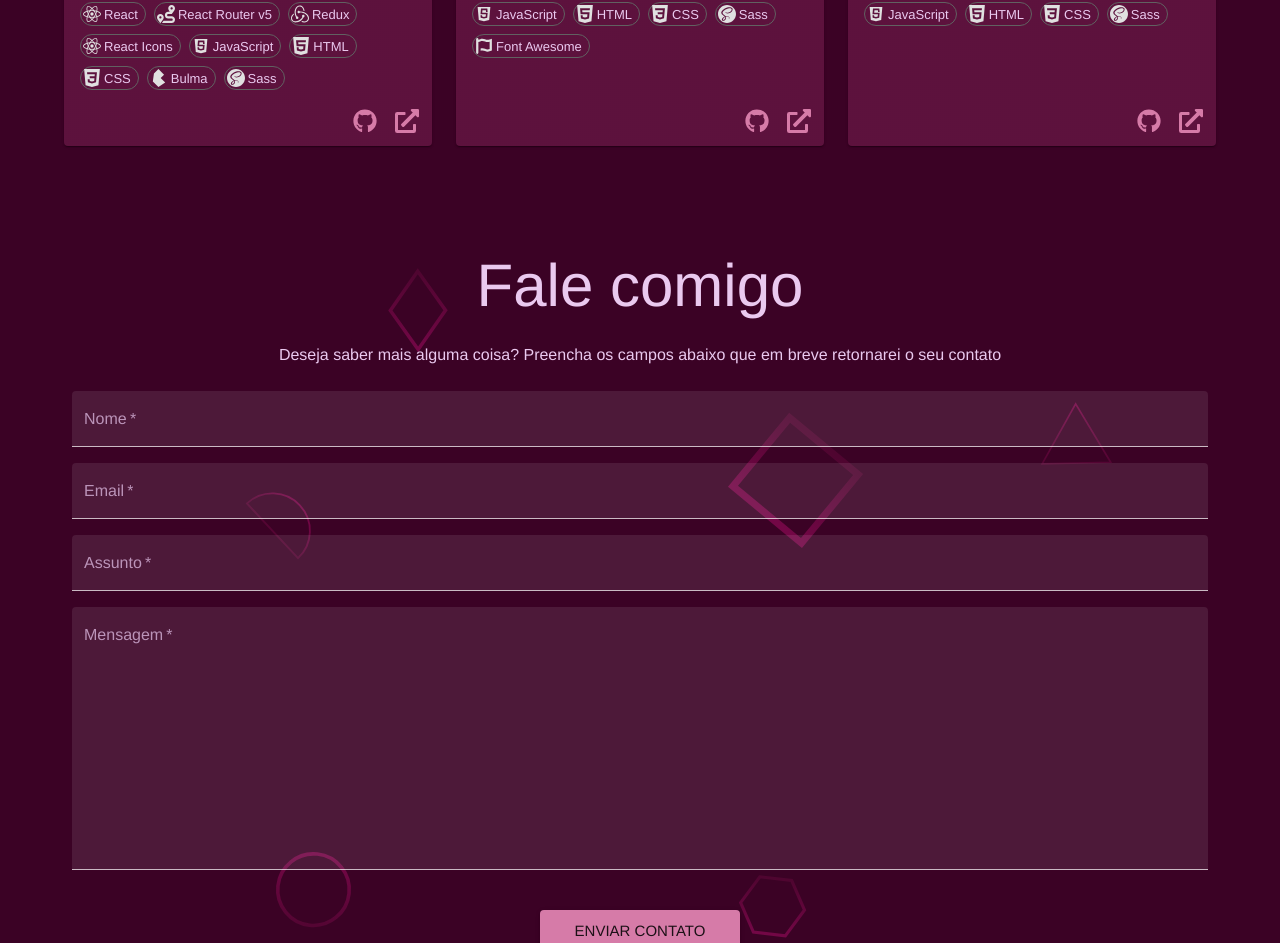
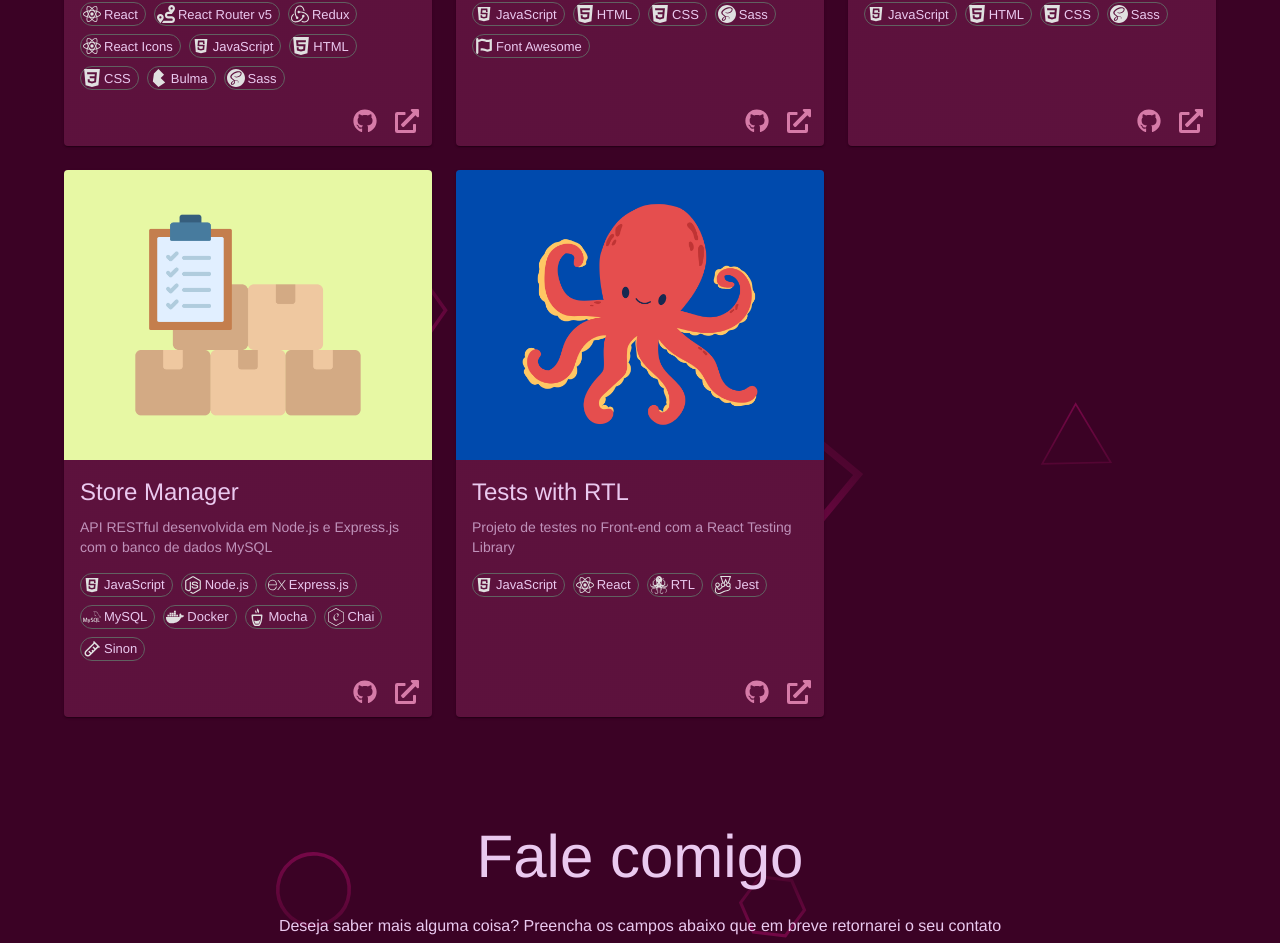
Before and after one commit to raphaelalmeidamartins/raphaelalmeidamartins.github.io, a React (Create React App) app: page / in a window 1280 px wide. Shown: the part 3233-4176 px from the top of the page. Built offline with nearby package versions, Linux system fonts and the light colour scheme; a web font is replaced by a local one.

Commit message:
:sparkles: feat: add more projects and tools data

```diff
--- a/src/data/projectsData.js
+++ b/src/data/projectsData.js
@@ -117,6 +117,42 @@ const projectsData = [
     repositoryLink: 'https://github.com/raphaelalmeidamartins/trybewarts',
     deployLink: 'https://raphaelalmeidamartins.github.io/trybewarts/',
   },
+  {
+    id: 7,
+    title: 'Store Manager',
+    type: 'Back-end',
+    screenshot: screenshotsData[7],
+    description:
+      'API RESTful desenvolvida em Node.js e Express.js com o banco de dados MySQL',
+    tools: [
+      toolsData.javaScript,
+      toolsData.node,
+      toolsData.express,
+      toolsData.mySQL,
+      toolsData.docker,
+      toolsData.mocha,
+      toolsData.chai,
+      toolsData.sinon,
+    ],
+    repositoryLink: 'https://github.com/raphaelalmeidamartins/store-manager',
+    deployLink: 'https://github.com/raphaelalmeidamartins/store-manager',
+  },
+  {
+    id: 8,
+    title: 'Tests with RTL',
+    type: 'Front-end',
+    screenshot: screenshotsData[8],
+    description:
+      'Projeto de testes no Front-end com a React Testing Library',
+    tools: [
+      toolsData.javaScript,
+      toolsData.react,
+      toolsData.rtl,
+      toolsData.jest,
+    ],
+    repositoryLink: 'https://github.com/raphaelalmeidamartins/tests-with-react-testing-library',
+    deployLink: 'https://github.com/raphaelalmeidamartins/tests-with-react-testing-library',
+  },
 ];
 
 export default projectsData;
--- a/src/data/screenshotsData.js
+++ b/src/data/screenshotsData.js
@@ -4,6 +4,8 @@ import onlineStore from '../assets/project-screenshots/online-store.png';
 import wallet from '../assets/project-screenshots/wallet.png';
 import todoList from '../assets/project-screenshots/todo-list.png';
 import trybewarts from '../assets/project-screenshots/trybewarts.png';
+import storeManager from '../assets/project-screenshots/store-manager.png';
+import testsWithRTL from '../assets/project-screenshots/tests-with-rtl.png';
 
 const screenshotsData = {
   1: sonicTrunfo,
@@ -12,6 +14,8 @@ const screenshotsData = {
   4: wallet,
   5: todoList,
   6: trybewarts,
+  7: storeManager,
+  8: testsWithRTL,
 };
 
 export default screenshotsData;
--- a/src/data/toolsData.js
+++ b/src/data/toolsData.js
@@ -1,10 +1,11 @@
 import React from 'react';
 import { DiJavascript } from 'react-icons/di';
-import { FaRoute, FaFontAwesomeFlag } from 'react-icons/fa';
+import { FaRoute, FaFontAwesomeFlag, FaNodeJs, FaDocker } from 'react-icons/fa';
 import {
   SiBulma, SiCss3, SiHtml5, SiReact,
-  SiRedux, SiSass, SiTestinglibrary
+  SiRedux, SiSass, SiTestinglibrary, SiExpress, SiMysql, SiMocha, SiChai, SiJest,
 } from 'react-icons/si';
+import { BiTestTube } from 'react-icons/bi';
 
 const toolsData = {
   fontAwesome: {
@@ -59,6 +60,38 @@ const toolsData = {
     icon: <SiSass />,
     label: 'Sass',
   },
+  node: {
+    icon: <FaNodeJs />,
+    label: 'Node.js',
+  },
+  express: {
+    icon: <SiExpress />,
+    label: 'Express.js',
+  },
+  docker: {
+    icon: <FaDocker />,
+    label: 'Docker',
+  },
+  mySQL: {
+    icon: <SiMysql />,
+    label: 'MySQL',
+  },
+  mocha: {
+    icon: <SiMocha />,
+    label: 'Mocha',
+  },
+  chai: {
+    icon: <SiChai />,
+    label: 'Chai',
+  },
+  sinon: {
+    icon: <BiTestTube />,
+    label: 'Sinon',
+  },
+  jest: {
+    icon: <SiJest />,
+    label: 'Jest',
+  }
 };
 
 export default toolsData;
```
